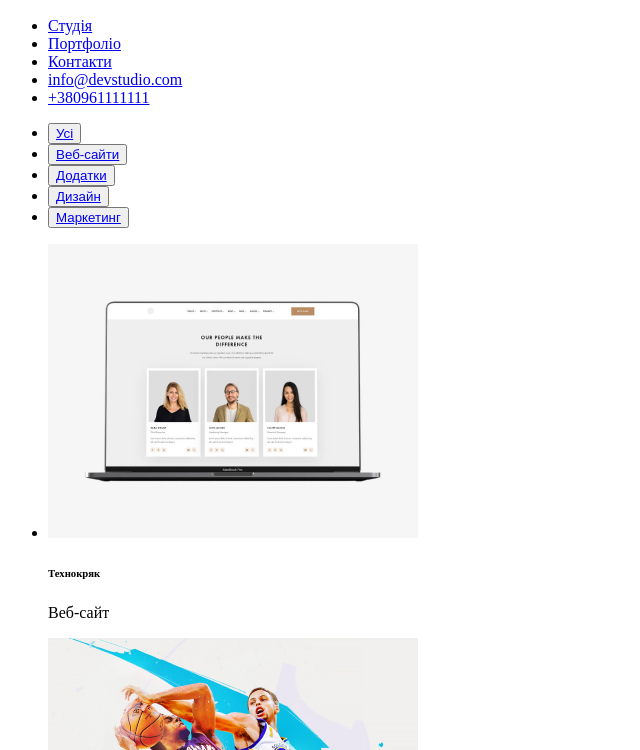
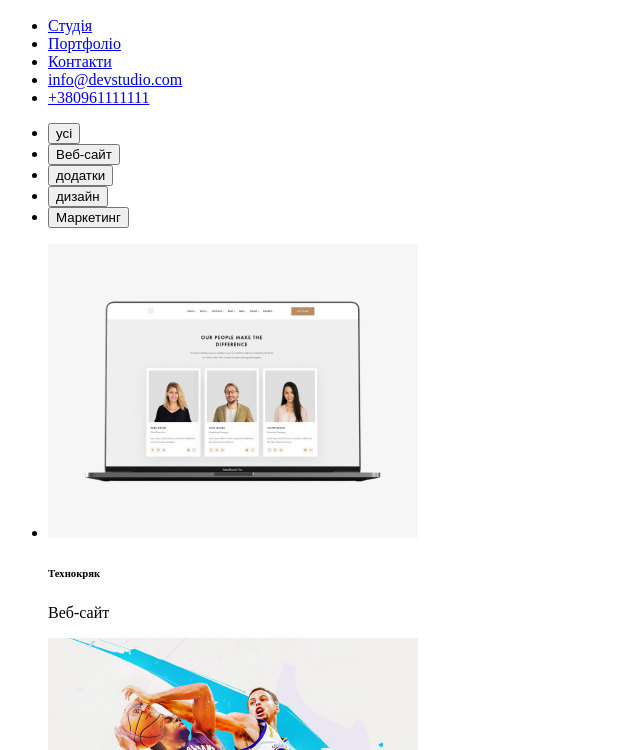
Before and after one commit to Maks146/Homework6, a plain HTML site: page index.html in a window 1280 px wide. Shown: the part 50-800 px from the top of the page, without its empty margins (0-640 px from the left). Drawn offline with Linux system fonts and the light colour scheme.

Commit message:
first commit

```diff
--- a/index.html
+++ b/index.html
@@ -19,19 +19,19 @@
     <main>
         <ul>
             <li>
-        <button><a href="#">Усі</a></button>
+        <button>усі</button>
             </li>
             <li>
-        <button><a href="#">Веб-сайти</a></button>
+        <button>Веб-сайт</button>
             </li>
             <li>
-        <button><a href="#">Додатки</a></button>
+        <button>додатки</button>
             </li>
             <li>
-        <button><a href="#">Дизайн</a></button>
+        <button>дизайн</button>
             </li>
             <li>
-        <button><a href="#">Маркетинг</a></button>
+        <button>Маркетинг</button>
     </li>
         </ul>
         <ul>
```
